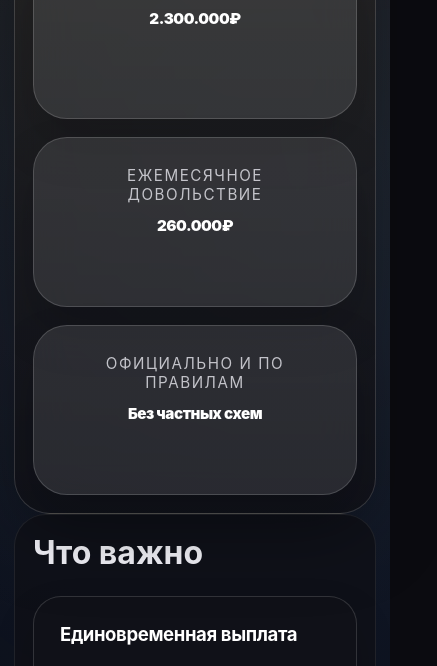
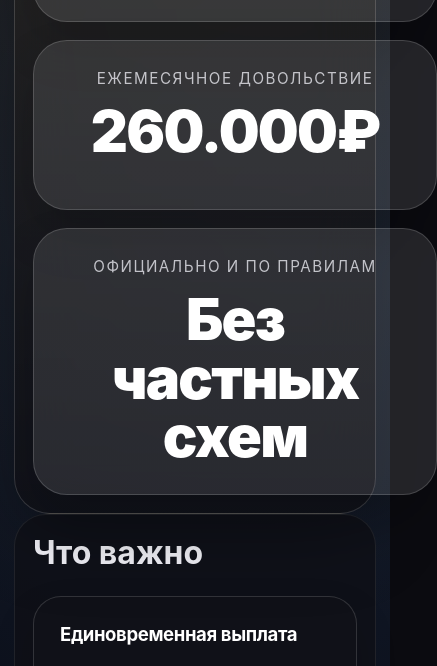
Before and after one commit to revol-ilol/examplesite, a website: page public/index.html in a window 390 px wide. Shown: the part 768-1434 px from the top of the page, 437 px wide, since content can reach past the window. Drawn offline with Linux system fonts and the light colour scheme.

Commit message:
Force larger payout numbers on all mobile widths; add mobile media queries with !important

```diff
--- a/public/styles.css
+++ b/public/styles.css
@@ -551,3 +551,22 @@ textarea {
     line-height: 1.02;
   }
 }
+
+/* Force larger payout numbers on all mobile widths */
+@media (max-width: 940px) {
+  .offer-card-value {
+    font-size: clamp(2.8rem, 6.5vw, 5rem) !important;
+  }
+}
+
+@media (max-width: 820px) {
+  .offer-card-value {
+    font-size: clamp(3.2rem, 7.5vw, 5.6rem) !important;
+  }
+}
+
+@media (max-width: 640px) {
+  .offer-card-value {
+    font-size: clamp(3.6rem, 9.6vw, 6.4rem) !important;
+  }
+}
```
